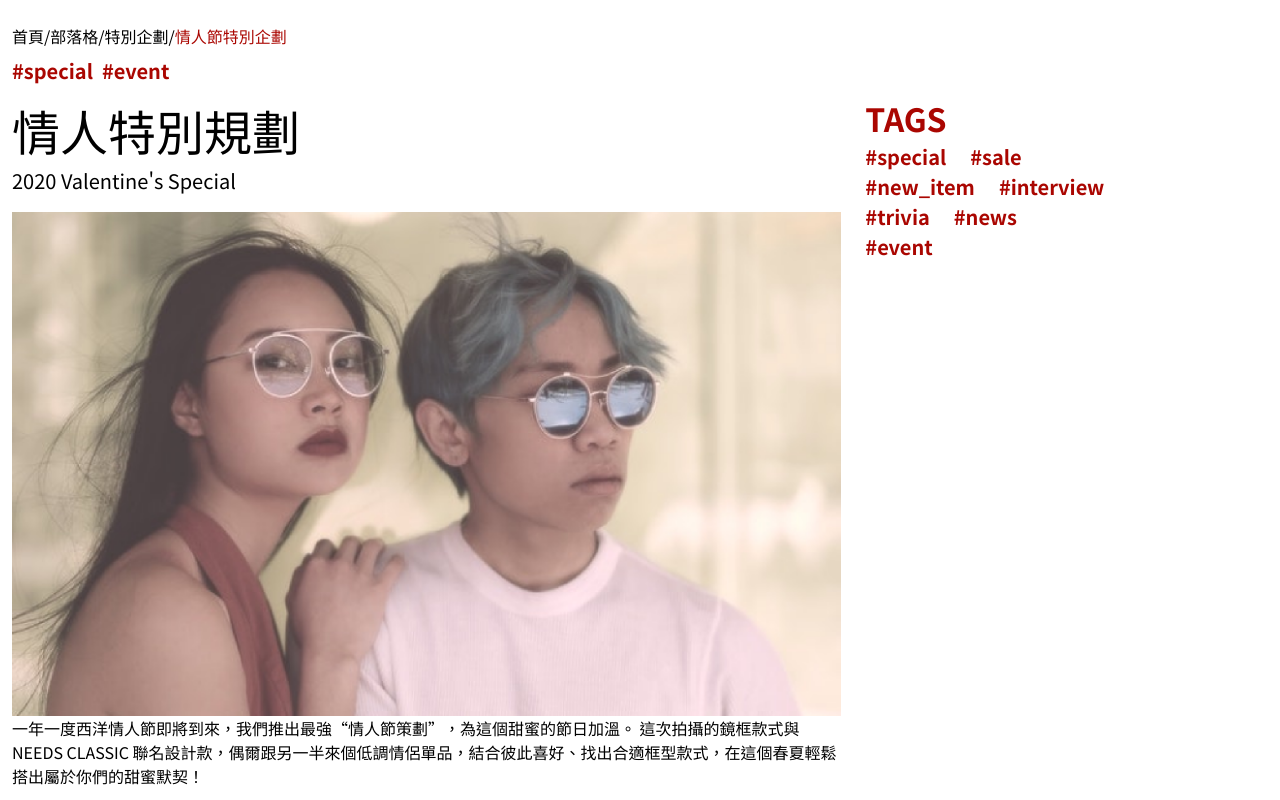
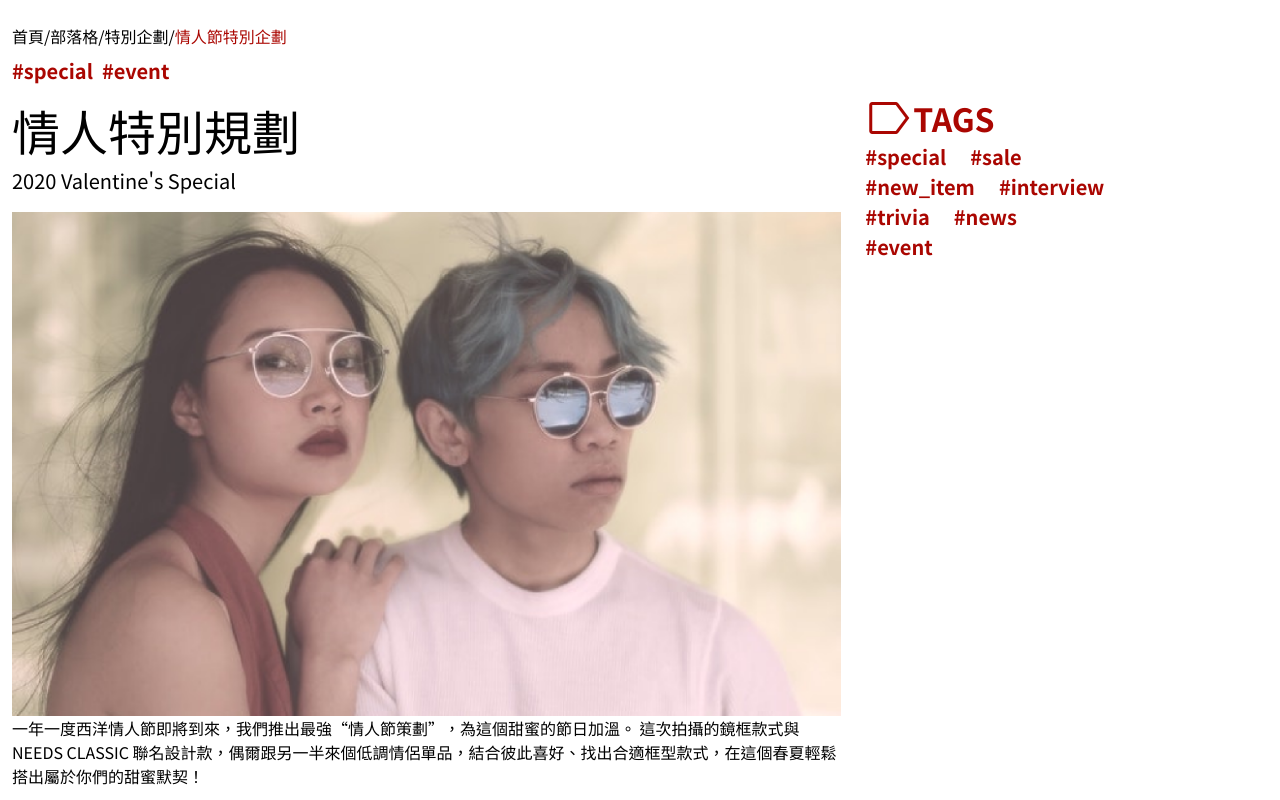
Before and after one commit to s870012/glasses, a website built with Vite: page pages/blog-article.html in a window 1280 px wide. Shown: the top 800 px of the page. Built offline with nearby package versions, Linux system fonts and the light colour scheme.

Commit message:
layoutweek3

```diff
--- a/assets/scss/pages/_blog-article.scss
+++ b/assets/scss/pages/_blog-article.scss
@@ -26,6 +26,9 @@
         .tags-mark{
             font-size: var(--text-lg);
             font-weight: var(--weight-b);
+        }
+        .label{
+            font-size: var(--text-xxl);
         }
     }
 }
--- a/pages/blog-article.html
+++ b/pages/blog-article.html
@@ -5,6 +5,7 @@
         <meta http-equiv="X-UA-Compatible" content="IE=edge" />
         <meta name="viewport" content="width=device-width, initial-scale=1.0">
         <title>眼鏡官網-部落格</title>
+        <link rel="stylesheet" href="https://fonts.googleapis.com/css2?family=Material+Symbols+Outlined:opsz,wght,FILL,GRAD@20,400,0,0" />
     </head>
     <body>
         <%- include('./layout/header'); -%>
@@ -49,7 +50,7 @@
                     </div>
                     <div class="col-4 tags-close">
                         <div class="tags-card">
-                            <h3 class="tags-mark">TAGS</h3>
+                            <h3 class="tags-mark d-flex aic"><span class="material-symbols-outlined label ">label</span>TAGS</h3>
                             <div class="d-flex gap-24">
                                 <P class="tags">#special</p>
                                 <p class="tags">#sale</P>
```
Also changed, not shown: assets/images/label_16dp_AA0601_FILL0_wght400_GRAD0_opsz20.png (added).
